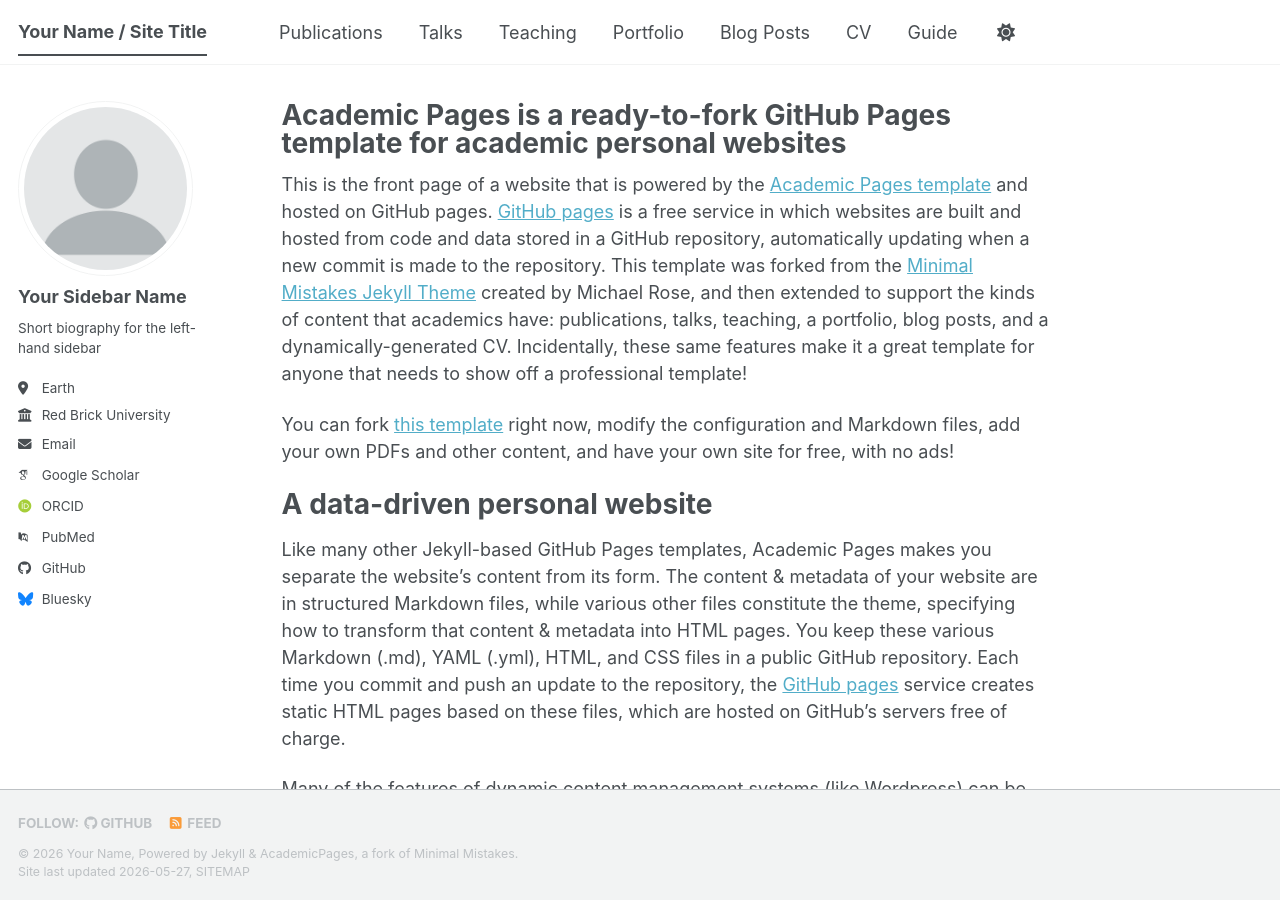
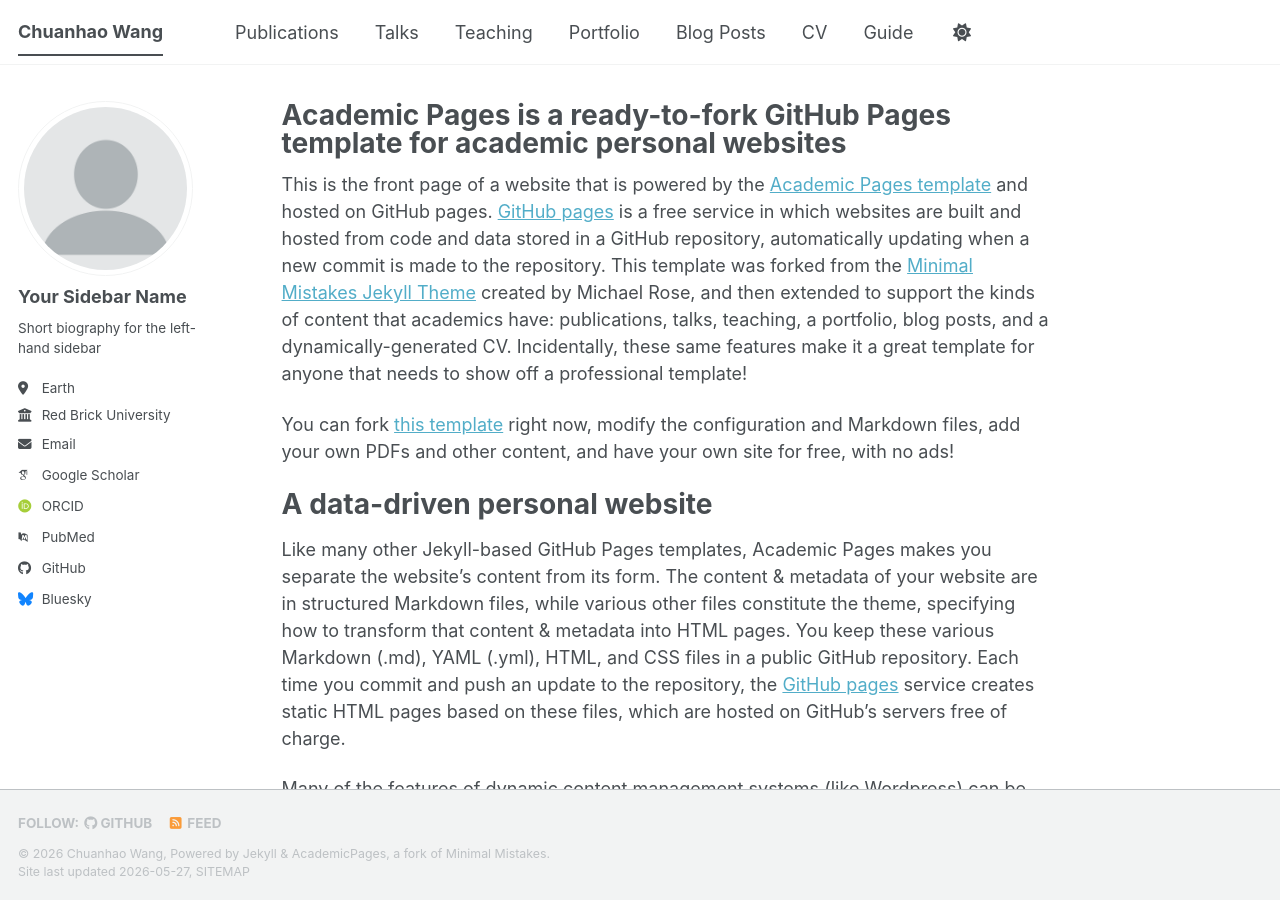
Before and after one commit to abcz-wang/homepage, a Jekyll site: the page built from _pages/about.md, in a window 1280 px wide and 900 px high. Built offline with Jekyll 4.4.1, drawn with Linux system fonts in a browser that asks for light colours; some web fonts are replaced; a script bundle is joined from its source files by our own code; library files that are not in the unit come from our copies.

Commit message:
Update _config.yml

```diff
--- a/_config.yml
+++ b/_config.yml
@@ -9,15 +9,14 @@
 # Basic Site Settings
 locale                   : "en-US"
 site_theme               : "default" # The available themes options are "default", "air", "sunrise", "mint", "dirt" and "contrast"
-title                    : "Your Name / Site Title"
+title: "Chuanhao Wang"
 title_separator          : "-"
-name                     : &name "Your Name"
-description              : &description "Your Name's academic portfolio"   # Update this with a general description of your site, this is the default if not overridden by a page
-url                      : https://academicpages.github.io # The base hostname & protocol for your site e.g. "https://[your GitHub username].github.io",
+name: "Chuanhao Wang"
+description: "Undergraduate Student at University of Chinese Academy of Sciences"
+url: "https://abcz-wang.github.io"
                                                            # or if you already have some other page hosted on Github then use "https://[your GitHub username].github.io/[Your Repo Name]"
-baseurl                  : "" # the subpath of your site, e.g. "/blog"
-repository               : "academicpages/academicpages.github.io"
-
+baseurl: "/homepage"
+repository: "abcz-wang/homepage"
 # Site Author - The following control what appear as part of the author content on the side bar.
 #               If a field is blank the icon and link will not appear, otherwise it will be shown.
 #               Additional customization can be done by editing /_includes/author-profile.html
```
